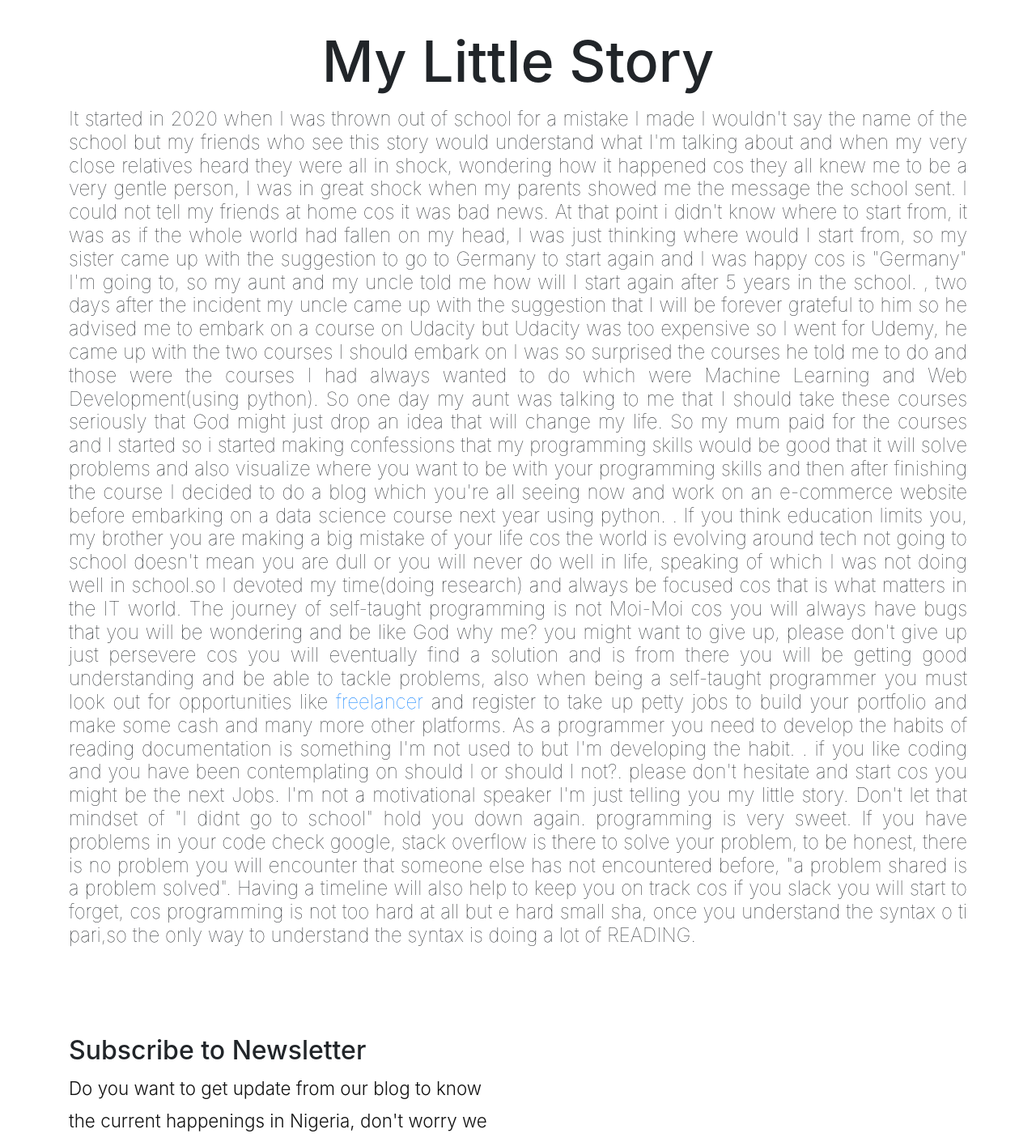
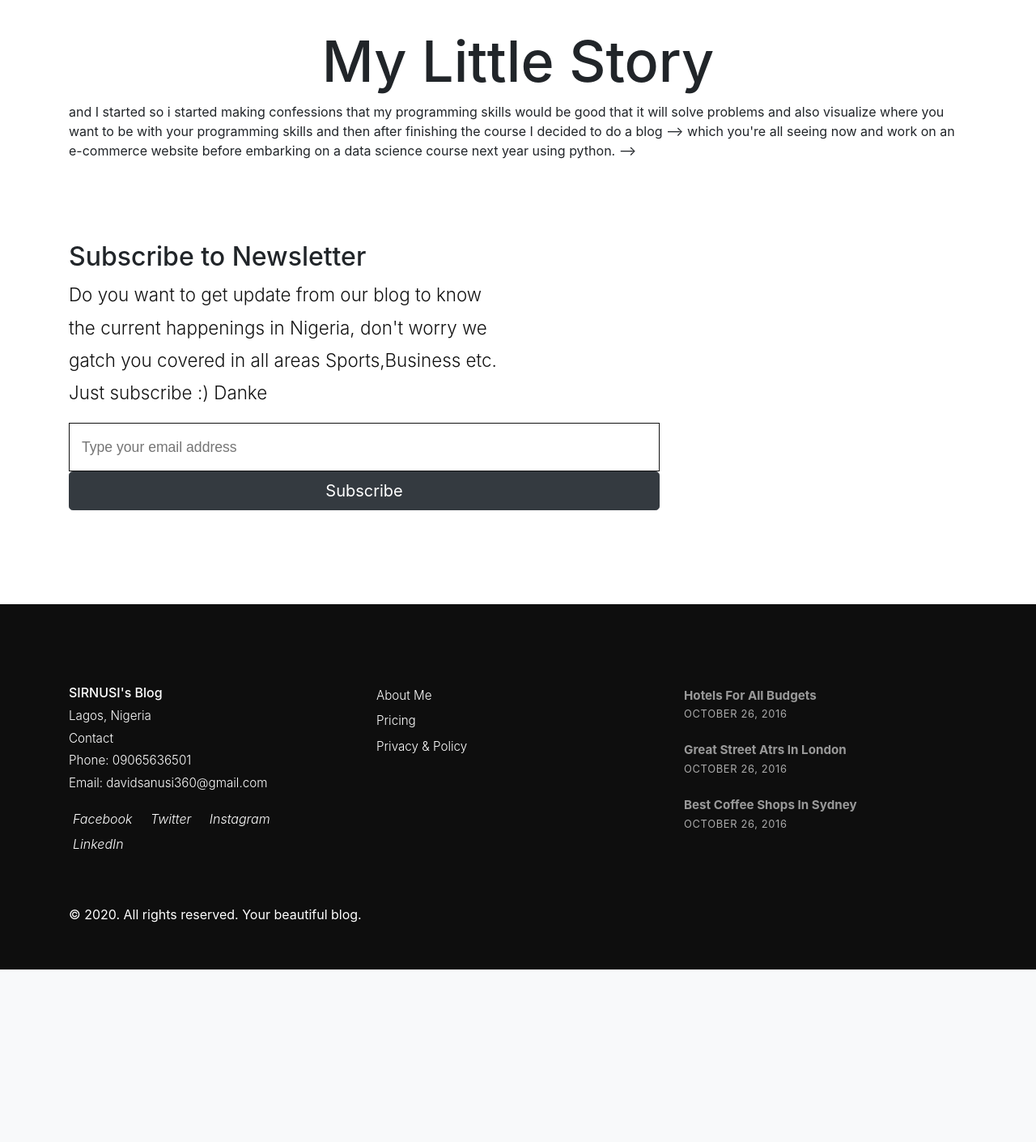
Before and after one commit to sirnusi/django-deployment-example, a Django app: page /blog_app/aboutme/ in a window 1280 px wide. Shown: the part 66-1476 px from the top of the page at 81% size. After the commit the page ends 1263 px from the top, so only its background shows below. Run offline with Django 3.2, Linux system fonts and the light colour scheme; some libraries are stand-ins or nearby versions.

Commit message:
initial commit

```diff
--- a/blogapp/templates/blog_application/aboutme.html
+++ b/blogapp/templates/blog_application/aboutme.html
@@ -2,8 +2,8 @@
 {% extends 'blog_application/base.html' %}
 {% block body_block %}
     <h1 style="margin-top: 100px; font-size: 70px; text-align: center;" >My Little Story </h1>
-    <h4 style="margin-top: 15px; text-align: justify; font-weight: lighter;">It started in 2020 when I was thrown out of school for a mistake I made I wouldn't say the name of the school
-         but my friends who see this story would understand what I'm talking about and when my very close relatives heard they were all
+     <!-- <h4 style="margin-top: 15px; text-align: justify; font-weight: lighter;">It started in 2020 when I was thrown out of school for a mistake I made I wouldn't say the name of the school
+          but my friends who see this story would understand what I'm talking about and when my very close relatives heard they were all
          in shock, wondering how it happened cos they all knew me to be a very gentle person, I was in great shock when my parents showed me the message the school sent.
          I could not tell my friends at home cos it was bad news. At that point i didn't know where to start from, it was as if the whole world had fallen on my head,
         I was just thinking where would I start from,
@@ -12,11 +12,11 @@
          I will be forever grateful to him so he advised me to embark on a course on Udacity but Udacity was too expensive so I went for Udemy,
         he came up with the two courses I should embark on I was so surprised the courses he told me to do and those were the courses
         I had always wanted to do which were Machine Learning and Web Development(using python).
-        So one day my aunt was talking to me that I should take these courses seriously that God might just drop an idea that will change my life. So my mum paid for the courses
+        So one day my aunt was talking to me that I should take these courses seriously that God might just drop an idea that will change my life. So my mum paid for the courses -->
          and I started so i started making confessions that my programming skills would be good that it will solve problems and also visualize
-         where you want to be with your programming skills and then after finishing the course I decided to do a blog
-        which you're all seeing now and work on an e-commerce website before embarking on a data science course next year using python.
-        . If you think education limits you, my brother you are making a big mistake of your life cos the world is evolving around tech not going to school
+        where you want to be with your programming skills and then after finishing the course I decided to do a blog  -->
+        which you're all seeing now and work on an e-commerce website before embarking on a data science course next year using python. -->
+        <!-- . If you think education limits you, my brother you are making a big mistake of your life cos the world is evolving around tech not going to school
          doesn't mean you are dull or you will never do well in life, speaking of which I was not doing well in school.so I devoted my time(doing research) and always be focused cos that is what matters in the IT world.
           The journey of self-taught programming is not Moi-Moi cos you will always have bugs that you will be wondering and be like God why me? you might want to give up,
            please don't give up just persevere cos you will eventually find a solution and is from there you will be getting good understanding and be able to tackle problems,
@@ -26,6 +26,6 @@
          . if you like coding and you have been contemplating on should I or should I not?. please don't hesitate and start cos you might be the next Jobs. I'm not a motivational speaker I'm just telling you my little story. Don't let that mindset of "I didnt go to school" hold you down again. programming is very sweet.
          If you have problems in your code check google, stack overflow is there to solve your problem, to be honest, there is no problem you will encounter that someone else has not encountered before, "a problem shared is a problem solved". Having a timeline will also help to keep you on track cos if you slack you will start to forget,
          cos programming is not too hard at all but e hard small sha, once you understand the syntax o ti pari,so the only way to understand
-         the syntax is doing a lot of READING.
+          the syntax is doing a lot of READING.  -->
     </h4>
 {% endblock %}
```
